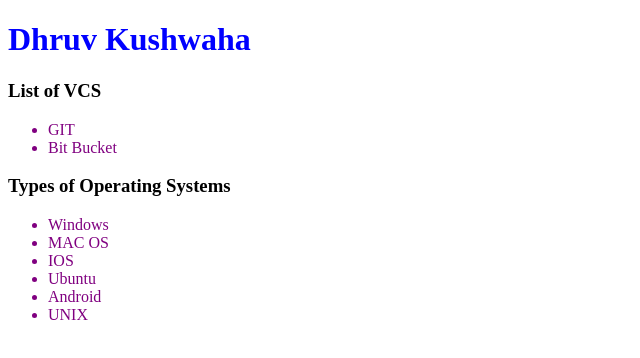
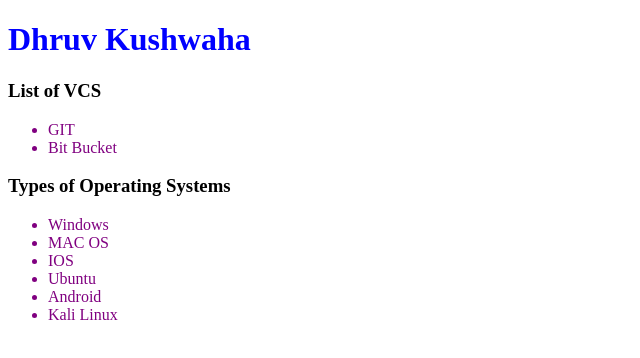
Before and after one commit to dhruv-kushwaha/MyRepository, a plain HTML site: page index.html in a window 1280 px wide. Shown: the full height of the page, 0-640 px from the left. Drawn offline with Linux system fonts and the light colour scheme.

Commit message:
Update index.html

```diff
--- a/index.html
+++ b/index.html
@@ -21,7 +21,7 @@
         <li>IOS</li>
         <li>Ubuntu</li>
         <li>Android</li>
-        <li>UNIX</li>
+        <li>Kali Linux</li>
     </ul>
 
 </body>
```
